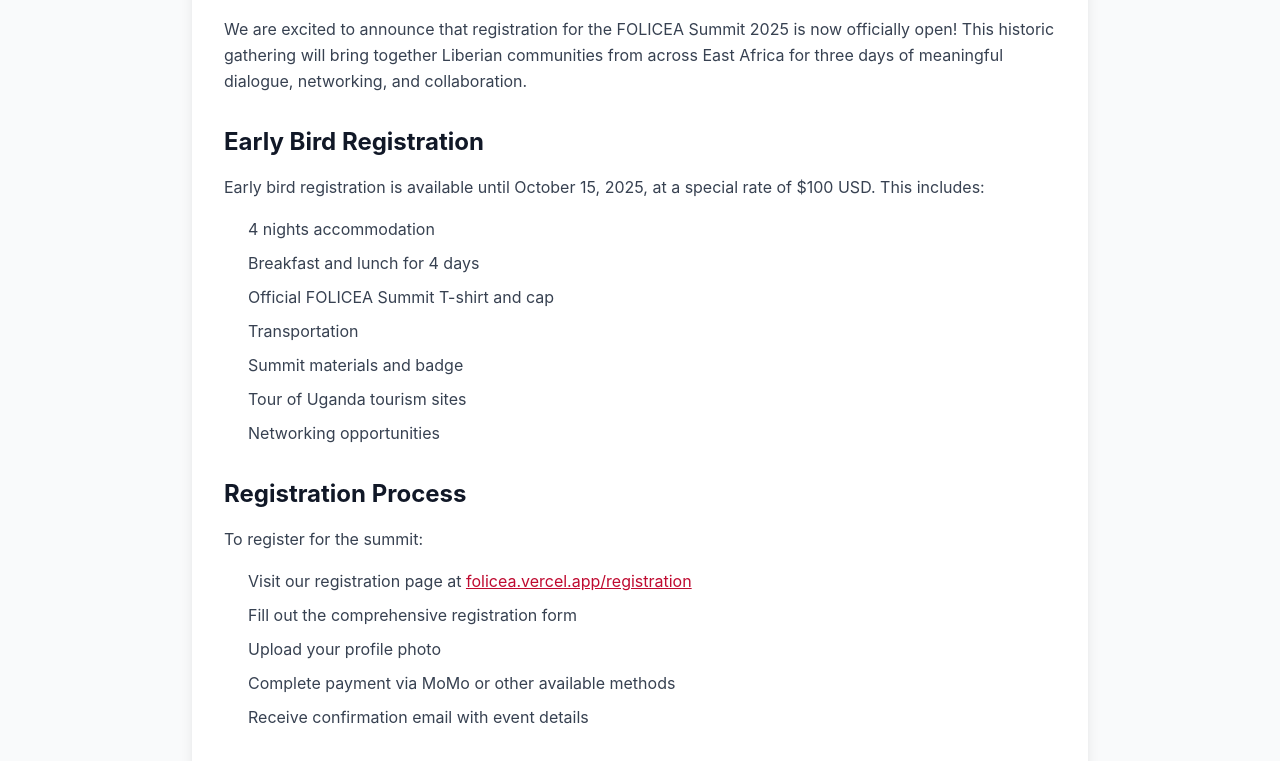
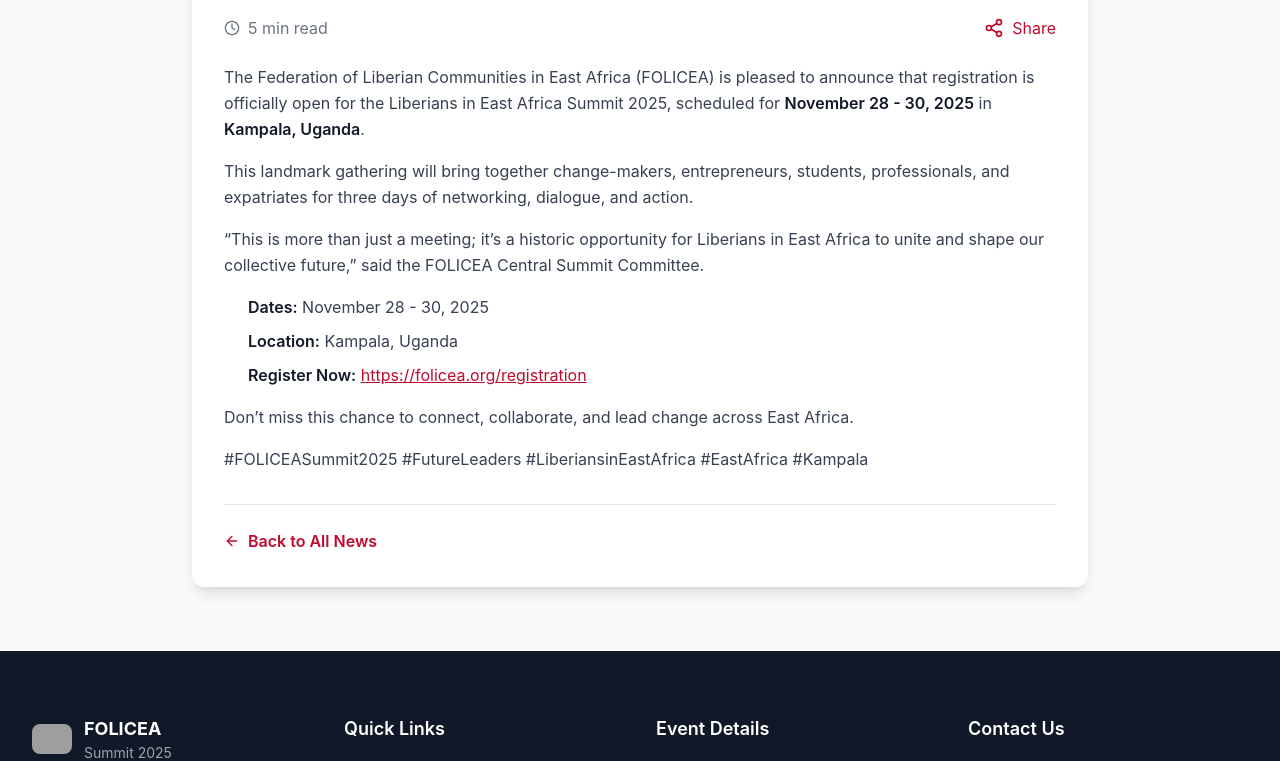
Before and after one commit to foliceasummit/folicea-summit-2025, a Next.js app: page /news/1 in a window 1280 px wide. Shown: the part 820-1581 px from the top of the page. Built offline with nearby package versions, Linux system fonts and the light colour scheme; grey boxes are pictures that could not be loaded.

Commit message:
feat: update news stories and add press release

```diff
--- a/pages/news.tsx
+++ b/pages/news.tsx
@@ -8,11 +8,11 @@
   const newsItems = [
     {
       id: 1,
-      title: "FOLICEA Summit 2025 Registration Now Open",
-      excerpt: "We are excited to announce that registration for the FOLICEA Summit 2025 is now officially open. Early bird registration is available until October 31, 2025.",
+      title: "Registration Open for FOLICEA Summit 2025 in Kampala",
+      excerpt: "Registration is officially open for the Liberians in East Africa Summit 2025, happening Nov 28–30 in Kampala, Uganda. Connect, collaborate, and help shape the future of the Liberian diaspora.",
       date: "September 8, 2025",
       category: "Announcement",
-      image: "https://images.unsplash.com/photo-1515187029135-18ee286d815b?ixlib=rb-4.0.3&ixid=M3wxMjA3fDB8MHxwaG90by1wYWdlfHx8fGVufDB8fHx8fA%3D%3D&auto=format&fit=crop&w=1000&q=80",
+      image: "https://ik.imagekit.io/foliceasummit/FOLICEA%20SUMMIT/Register.png?updatedAt=1758364222052",
       featured: false
     },
     {
@@ -50,22 +50,22 @@
     },
     {
       id: 6,
-      title: "Venue Confirmed: Kampala Serena Hotel",
-      excerpt: "We are pleased to confirm that the FOLICEA Summit 2025 will be held at the prestigious Kampala Serena Hotel in Uganda's capital city.",
-      date: "September 8, 2025",
-      category: "Venue",
-      image: "https://ik.imagekit.io/foliceasummit/FOLICEA%20SUMMIT/images.jpg?updatedAt=1757370642158"
+      title: "FOLICEA Establishes National Liaison Committee in Liberia",
+      excerpt: "FOLICEA formally establishes its National Liaison Committee in Liberia to strengthen coordination with national stakeholders at home.",
+      date: "September 20, 2025",
+      category: "Press Release",
+      image: "https://ik.imagekit.io/foliceasummit/FOLICEA%20SUMMIT/AiRo.jpg?updatedAt=1758375163854",
+      featured: true
     }
   ];
 
   const categories = [
     { name: "All", count: newsItems.length },
     { name: "Announcement", count: 1 },
-    { name: "Speakers", count: 1 },
+    { name: "Press Release", count: 2 },
     { name: "Partnerships", count: 1 },
     { name: "Agenda", count: 1 },
-    { name: "Sponsorship", count: 1 },
-    { name: "Venue", count: 1 }
+    { name: "Sponsorship", count: 1 }
   ];
 
   return (
--- a/pages/news/[id].tsx
+++ b/pages/news/[id].tsx
@@ -13,44 +13,21 @@
   // News data with full content
   const newsData = {
     1: {
-      title: "FOLICEA Summit 2025 Registration Now Open",
+      title: "Registration Open for FOLICEA Summit 2025 in Kampala",
       date: "September 8, 2025",
       category: "Announcement",
-      image: "https://images.unsplash.com/photo-1515187029135-18ee286d815b?ixlib=rb-4.0.3&ixid=M3wxMjA3fDB8MHxwaG90by1wYWdlfHx8fGVufDB8fHx8fA%3D%3D&auto=format&fit=crop&w=1000&q=80",
+      image: "https://ik.imagekit.io/foliceasummit/FOLICEA%20SUMMIT/Register.png?updatedAt=1758364222052",
       content: `
-        <p>We are excited to announce that registration for the FOLICEA Summit 2025 is now officially open! This historic gathering will bring together Liberian communities from across East Africa for three days of meaningful dialogue, networking, and collaboration.</p>
-
-        <h2>Early Bird Registration</h2>
-        <p>Early bird registration is available until October 15, 2025, at a special rate of $100 USD. This includes:</p>
+        <p>The Federation of Liberian Communities in East Africa (FOLICEA) is pleased to announce that registration is officially open for the Liberians in East Africa Summit 2025, scheduled for <strong>November 28 - 30, 2025</strong> in <strong>Kampala, Uganda</strong>.</p>
+        <p>This landmark gathering will bring together change-makers, entrepreneurs, students, professionals, and expatriates for three days of networking, dialogue, and action.</p>
+        <p>“This is more than just a meeting; it’s a historic opportunity for Liberians in East Africa to unite and shape our collective future,” said the FOLICEA Central Summit Committee.</p>
         <ul>
-          <li>4 nights accommodation</li>
-          <li>Breakfast and lunch for 4 days</li>
-          <li>Official FOLICEA Summit T-shirt and cap</li>
-          <li>Transportation</li>
-          <li>Summit materials and badge</li>
-          <li>Tour of Uganda tourism sites</li>
-          <li>Networking opportunities</li>
+          <li><strong>Dates:</strong> November 28 - 30, 2025</li>
+          <li><strong>Location:</strong> Kampala, Uganda</li>
+          <li><strong>Register Now:</strong> <a href="/registration" class="text-liberian-red hover:underline">https://folicea.org/registration</a></li>
         </ul>
-
-        <h2>Registration Process</h2>
-        <p>To register for the summit:</p>
-        <ol>
-          <li>Visit our registration page at <a href="/registration" className="text-liberian-red hover:underline">folicea.vercel.app/registration</a></li>
-          <li>Fill out the comprehensive registration form</li>
-          <li>Upload your profile photo</li>
-          <li>Complete payment via MoMo or other available methods</li>
-          <li>Receive confirmation email with event details</li>
-        </ol>
-
-        <h2>Important Dates</h2>
-        <ul>
-          <li><strong>Early Bird Registration:</strong> Until October 15, 2025</li>
-          <li><strong>Regular Registration:</strong> November 1 - November 15, 2025</li>
-          <li><strong>Late Registration:</strong> November 20 - November 25, 2025 (subject to availability)</li>
-          <li><strong>Summit Dates:</strong> November 28 - 30, 2025</li>
-        </ul>
-
-        <p>Don't miss this opportunity to be part of history! Register today and join us in Kampala for the most significant gathering of Liberian communities in East Africa.</p>
+        <p>Don’t miss this chance to connect, collaborate, and lead change across East Africa.</p>
+        <p>#FOLICEASummit2025 #FutureLeaders #LiberiansinEastAfrica #EastAfrica #Kampala</p>
       `
     },
     2: {
@@ -335,81 +312,31 @@
       `
     },
     6: {
-      title: "Venue Confirmed: Kampala Serena Hotel",
-      date: "September 8, 2025",
-      category: "Venue",
-      image: "https://images.unsplash.com/photo-1566073771259-6a8506099945?ixlib=rb-4.0.3&ixid=M3wxMjA3fDB8MHxwaG90by1wYWdlfHx8fGVufDB8fHx8fA%3D%3D&auto=format&fit=crop&w=1000&q=80",
+      title: "FOLICEA Establishes National Liaison Committee in Liberia",
+      date: "September 20, 2025",
+      category: "Press Release",
+      image: "https://ik.imagekit.io/foliceasummit/FOLICEA%20SUMMIT/AiRo.jpg?updatedAt=1758375163854",
       content: `
-        <p>We are pleased to confirm that the FOLICEA Summit 2025 will be held at the prestigious Kampala Serena Hotel in Uganda's capital city. This world-class venue will provide the perfect setting for our historic gathering.</p>
+        <p><strong>Office of the Acting Secretary</strong><br/>
+        <strong>Ref:</strong> NLC/PR/02/folicea/25<br/>
+        <strong>For Immediate Release</strong></p>
 
-        <h2>About Kampala Serena Hotel</h2>
-        <p>Kampala Serena Hotel is a 5-star luxury hotel located in the heart of Kampala, offering:</p>
+        <h2>FOLICEA Establishes National Liaison Committee in Liberia</h2>
+        <p><em>Kigali, Rwanda – September 20, 2025</em></p>
+        <p>The Federation of Liberia Communities in East Africa (FOLICEA) is pleased to announce the formal establishment of its National Liaison Committee in Liberia. This initiative represents a key step in strengthening collaboration between Liberian communities in East Africa and national stakeholders at home.</p>
+        <p>The National Liaison Committee will serve as the official coordinating body in Liberia, facilitating communication, partnership, and program implementation on behalf of FOLICEA.</p>
+
+        <h3>Committee Leadership</h3>
         <ul>
-          <li>State-of-the-art conference facilities</li>
-          <li>Multiple meeting rooms and breakout spaces</li>
-          <li>Professional audio-visual equipment</li>
-          <li>High-speed internet connectivity</li>
-          <li>Luxurious accommodation for delegates</li>
-          <li>World-class dining options</li>
-          <li>24/7 security and concierge services</li>
+          <li><strong>Ms. Alronica Minor</strong> – Lead Focal Person</li>
+          <li><strong>Ms. Majah K. Barweh</strong> – Assistant Focal Person</li>
         </ul>
 
-        <h2>Conference Facilities</h2>
-        <p>Our summit will utilize the hotel's premier conference facilities:</p>
-        <ul>
-          <li><strong>Main Ballroom:</strong> Capacity for 500+ attendees for opening and closing ceremonies</li>
-          <li><strong>Conference Rooms:</strong> Multiple breakout rooms for workshops and sessions</li>
-          <li><strong>Exhibition Hall:</strong> Space for business expo and networking</li>
-          <li><strong>Outdoor Areas:</strong> Beautiful gardens for networking and cultural events</li>
-        </ul>
+        <p>Additional committee members will be announced in due course, and will include representatives from various sectors to ensure inclusive and effective coordination.</p>
+        <p>The establishment of this Committee reflects FOLICEA’s ongoing commitment to fostering unity, development, and meaningful engagement between the Liberian diaspora in East Africa and the homeland.</p>
 
-        <h2>Accommodation</h2>
-        <p>Special room rates have been negotiated for summit attendees:</p>
-        <ul>
-          <li><strong>Single Room:</strong> $150 USD per night</li>
-          <li><strong>Double Room:</strong> $180 USD per night</li>
-          <li><strong>Suite:</strong> $300 USD per night</li>
-        </ul>
-        <p><em>Note: Shared rooms are included in the registration fee. Single and double rooms are additional.</em></p>
-
-        <h2>Location and Accessibility</h2>
-        <p>Kampala Serena Hotel is conveniently located:</p>
-        <ul>
-          <li><strong>Airport:</strong> 45 minutes from Entebbe International Airport</li>
-          <li><strong>City Center:</strong> Walking distance to major attractions</li>
-          <li><strong>Transportation:</strong> Easy access to public transport and taxi services</li>
-          <li><strong>Security:</strong> Located in a safe, well-lit area with 24/7 security</li>
-        </ul>
-
-        <h2>Nearby Attractions</h2>
-        <p>During your stay, explore Kampala's rich culture and history:</p>
-        <ul>
-          <li>Uganda National Museum</li>
-          <li>Kasubi Tombs (UNESCO World Heritage Site)</li>
-          <li>Owino Market for local crafts and souvenirs</li>
-          <li>Lake Victoria waterfront</li>
-          <li>Various restaurants and cultural venues</li>
-        </ul>
-
-        <h2>Transportation Services</h2>
-        <p>The hotel provides:</p>
-        <ul>
-          <li>Airport shuttle services (additional cost)</li>
-          <li>Local transportation arrangements</li>
-          <li>Tour guide services for sightseeing</li>
-          <li>Car rental services</li>
-        </ul>
-
-        <h2>Special Arrangements</h2>
-        <p>We have arranged special services for summit attendees:</p>
-        <ul>
-          <li>Dedicated check-in desk for FOLICEA participants</li>
-          <li>Special dietary accommodations</li>
-          <li>Accessibility services for participants with disabilities</li>
-          <li>24/7 support desk during the summit</li>
-        </ul>
-
-        <p>We look forward to welcoming you to Kampala Serena Hotel for the FOLICEA Summit 2025!</p>
+        <p><strong>Mr. Isaac M. Supu</strong><br/>
+        Acting Secretary General</p>
       `
     }
   };
```
